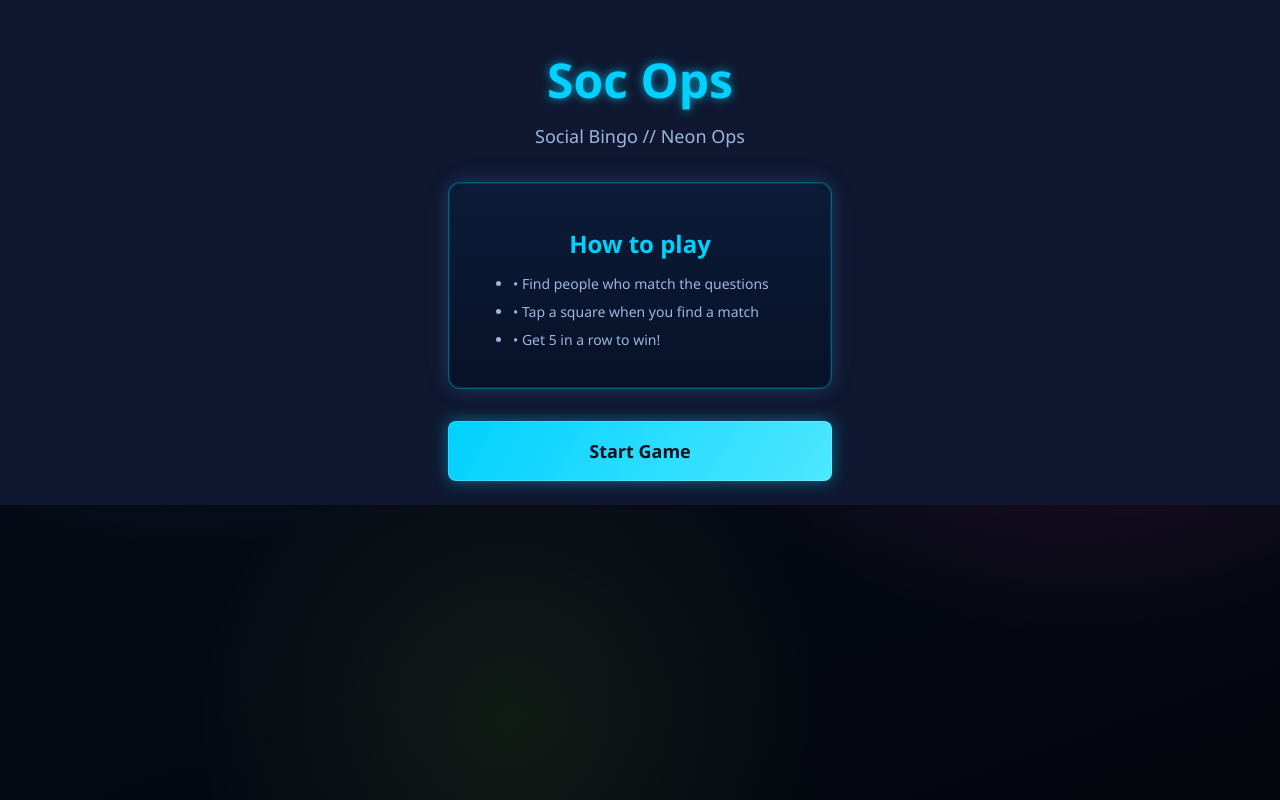
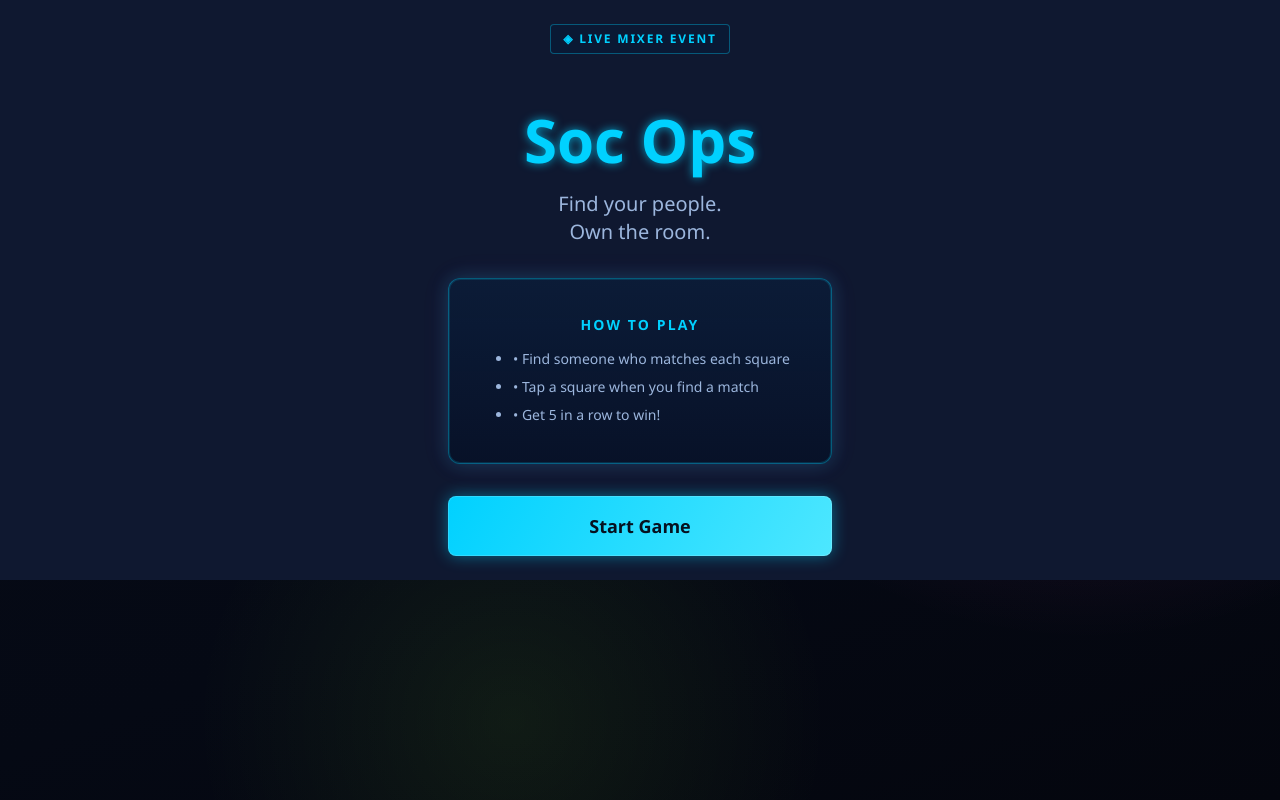
Before and after one commit to SusaraS/vscode-github-copilot-agent-lab-susara, a FastAPI app: page / in a window 1280 px wide. Run offline with FastAPI, Linux system fonts and the light colour scheme.

Commit message:
Design Variation A: cinematic hero START screen with event badge, larger headline, and new CSS utilities
Co-authored-by: SusaraS <129921768+SusaraS@users.noreply.github.com>
Agent-Logs-Url: https://github.com/SusaraS/vscode-github-copilot-agent-lab-susara/sessions/938c5ea7-c804-443f-b685-c4f393e01dce

```diff
--- a/app/static/css/app.css
+++ b/app/static/css/app.css
@@ -42,6 +42,7 @@ body {
 .flex { display: flex; }
 .flex-col { flex-direction: column; }
 .flex-1 { flex: 1 1 0%; }
+.inline-block { display: inline-block; }
 .items-center { align-items: center; }
 .justify-center { justify-content: center; }
 .justify-between { justify-content: space-between; }
@@ -84,14 +85,18 @@ body {
 .text-xs { font-size: 0.75rem; line-height: 1rem; }
 .text-sm { font-size: 0.875rem; line-height: 1.25rem; }
 .text-lg { font-size: 1.125rem; line-height: 1.75rem; }
+.text-xl { font-size: 1.25rem; line-height: 1.75rem; }
 .text-3xl { font-size: 1.875rem; line-height: 2.25rem; }
 .text-5xl { font-size: 3rem; line-height: 1; }
+.text-6xl { font-size: 3.75rem; line-height: 1; }
 
 .font-semibold { font-weight: 600; }
 .font-bold { font-weight: 700; }
 
 .text-center { text-align: center; }
 .text-left { text-align: left; }
+.uppercase { text-transform: uppercase; }
+.tracking-widest { letter-spacing: 0.15em; }
 
 .border { border-width: 1px; border-style: solid; }
 .border-b { border-bottom-width: 1px; border-bottom-style: solid; }
--- a/app/templates/components/start_screen.html
+++ b/app/templates/components/start_screen.html
@@ -1,13 +1,18 @@
 <div id="game-container">
 <div class="flex flex-col items-center justify-center min-h-full p-6 bg-cyber-dark">
-    <div class="text-center max-w-sm w-full">
-        <h1 class="text-5xl font-bold text-neon-cyan text-glow-cyan mb-2">Soc Ops</h1>
-        <p class="text-lg text-neon-soft mb-8">Social Bingo // Neon Ops</p>
+    <div class="text-center max-w-sm w-full animate-neon-pop">
 
-        <div class="neon-panel rounded-xl p-6 shadow-xl border border-neon-cyan mb-8">
-            <h2 class="font-semibold text-neon-cyan mb-3">How to play</h2>
+        <span class="chip-btn inline-block mb-4 px-3 py-1.5 rounded text-xs font-semibold uppercase tracking-widest text-neon-cyan">
+            ◈ Live Mixer Event
+        </span>
+
+        <h1 class="text-6xl font-bold text-neon-cyan text-glow-cyan mb-2">Soc Ops</h1>
+        <p class="text-xl text-neon-soft mb-8">Find your people.<br>Own the room.</p>
+
+        <div class="neon-panel rounded-xl p-6 shadow-xl mb-8">
+            <h2 class="font-semibold text-neon-cyan mb-3 text-sm uppercase tracking-widest">How to play</h2>
             <ul class="text-left text-neon-soft text-sm space-y-2">
-                <li>• Find people who match the questions</li>
+                <li>• Find someone who matches each square</li>
                 <li>• Tap a square when you find a match</li>
                 <li>• Get 5 in a row to win!</li>
             </ul>
```
